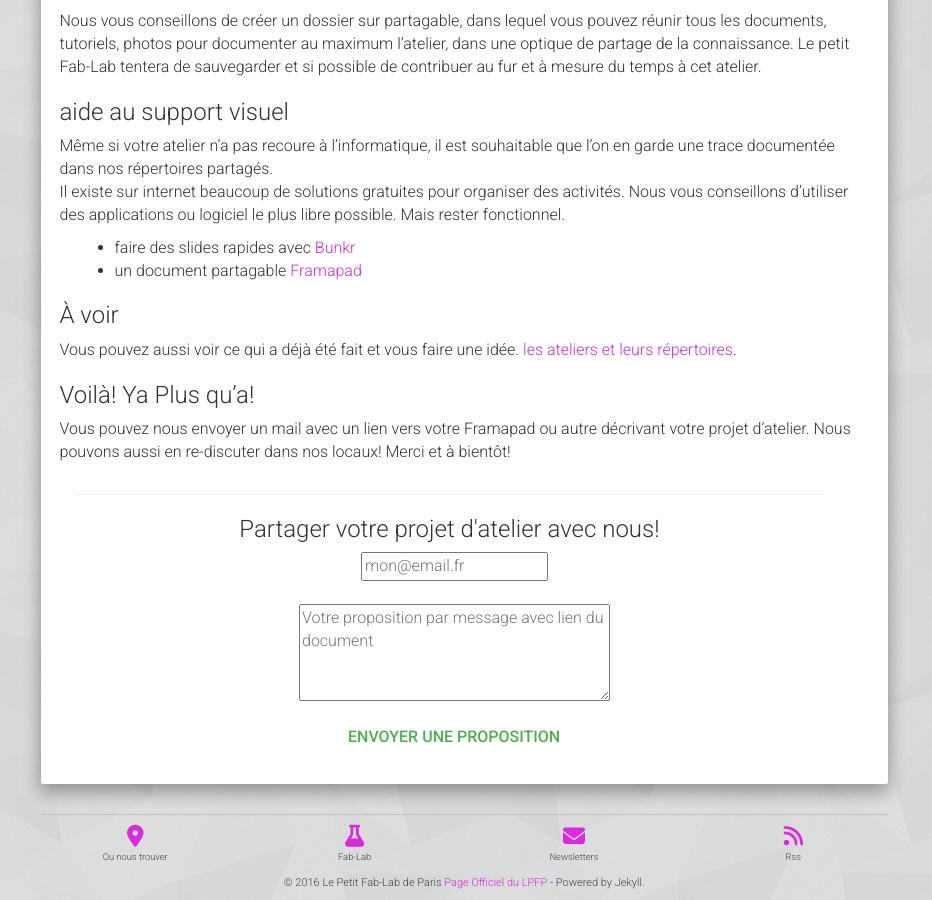
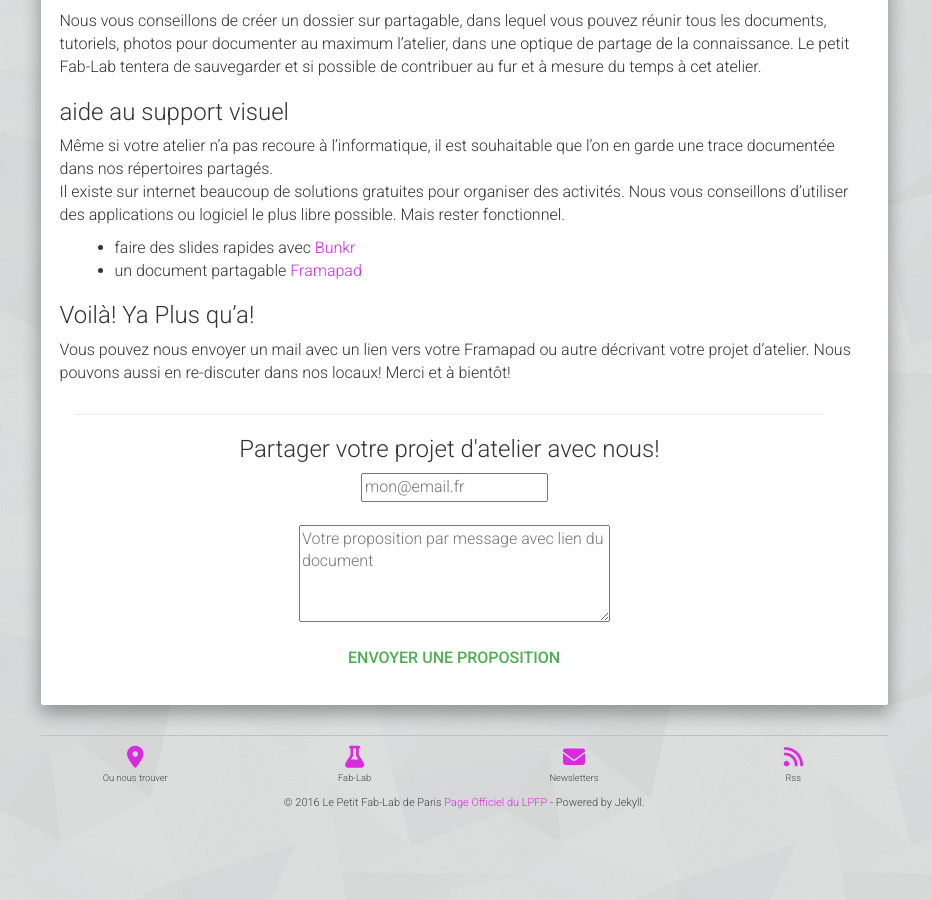
Before and after one commit to ldanet/LPFP.github.io, a Jekyll site: the page built from newatelier.md, in a window 1280 px wide and 900 px high, scrolled down 1328 px. Shown: the whole window, without its empty margins (322-1254 px from the left). Built offline with Jekyll 4.4.1, drawn with Linux system fonts in a browser that asks for light colours; nearby versions of some CDN libraries; after the commit the page ends 2149 px from its top, so only the background shows below that.

Commit message:
:dizzy: chase broken links

```diff
--- a/index.html
+++ b/index.html
@@ -8,11 +8,15 @@
     <img src="{{ site.baseurl }}static/img/{{ site.logo }}" id="avatar">
   </a>
   <h1 class="slick">Entré au Fab'</h1>
-
   <ul>
     <li>
       <a class="fa fa-2x fa-github" href="https://github.com/LPFP" target="_blank">
         <span class="description">GitHub</span>
+      </a>
+    </li>
+		<li>
+      <a class="fa fa-2x fa-book" href="https://lpfp.github.io/LPFPdoc/" target="_blank">
+        <span class="description">DocDuFabLab</span>
       </a>
     </li>
     <li>
--- a/newatelier.md
+++ b/newatelier.md
@@ -54,9 +54,6 @@
 * faire des slides rapides avec [Bunkr](https://bunkrapp.com/)
 * un document partagable [Framapad](https://framapad.org/)
 
-### À voir
-Vous pouvez aussi voir ce qui a déjà été fait et vous faire une idée. [les ateliers et leurs répertoires](/fabateliers/projects).
-
 ### Voilà! Ya Plus qu'a!
 Vous pouvez nous envoyer un mail avec un lien vers votre Framapad ou autre décrivant votre projet d'atelier. Nous pouvons aussi en re-discuter dans nos locaux! Merci et à bientôt!
 
```
Also changed, not shown: _data/hardware.json (+4 -4 lines), _posts/2016-09-02-support-web-ateliers.md (+1 -1 lines), README.md.
